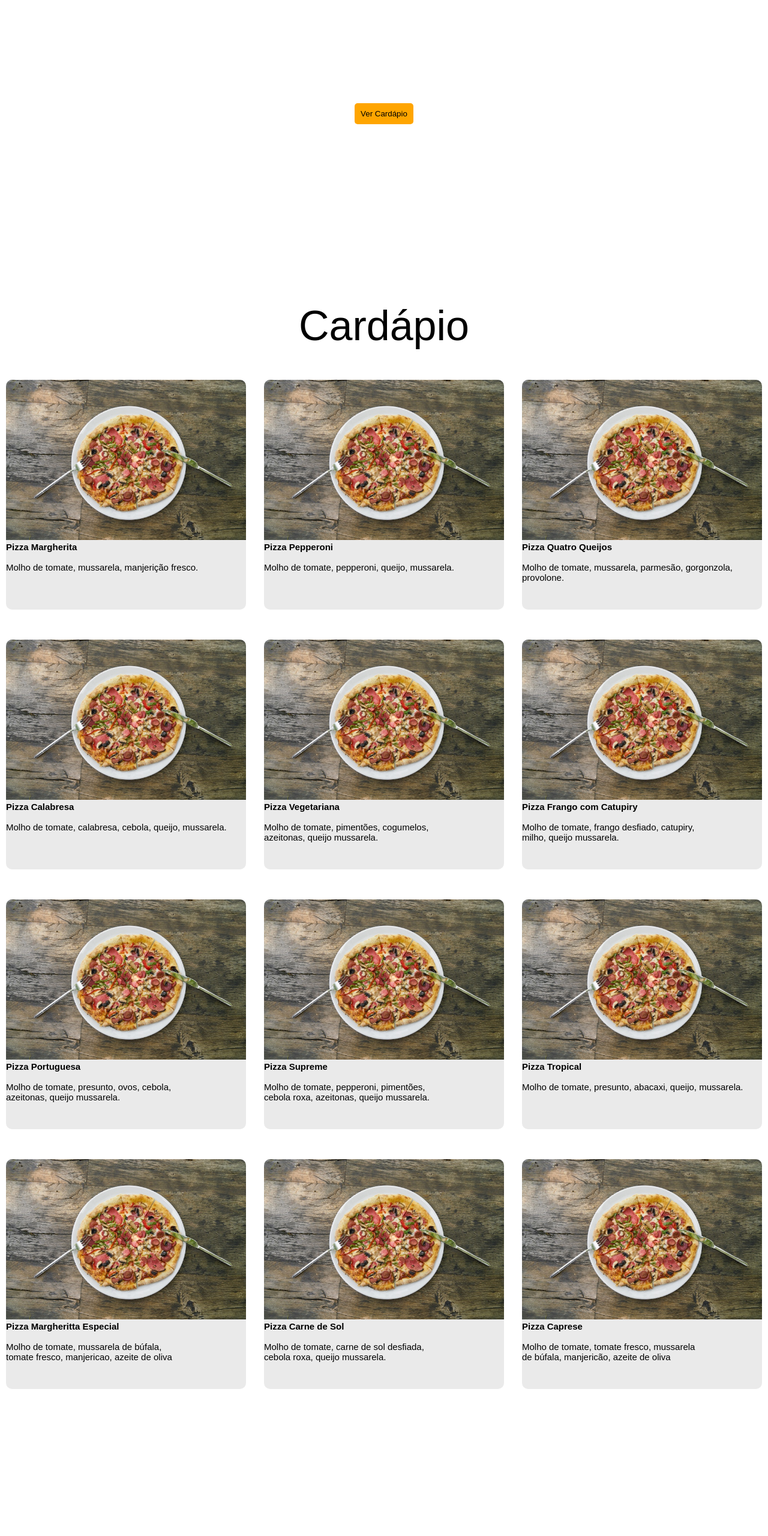
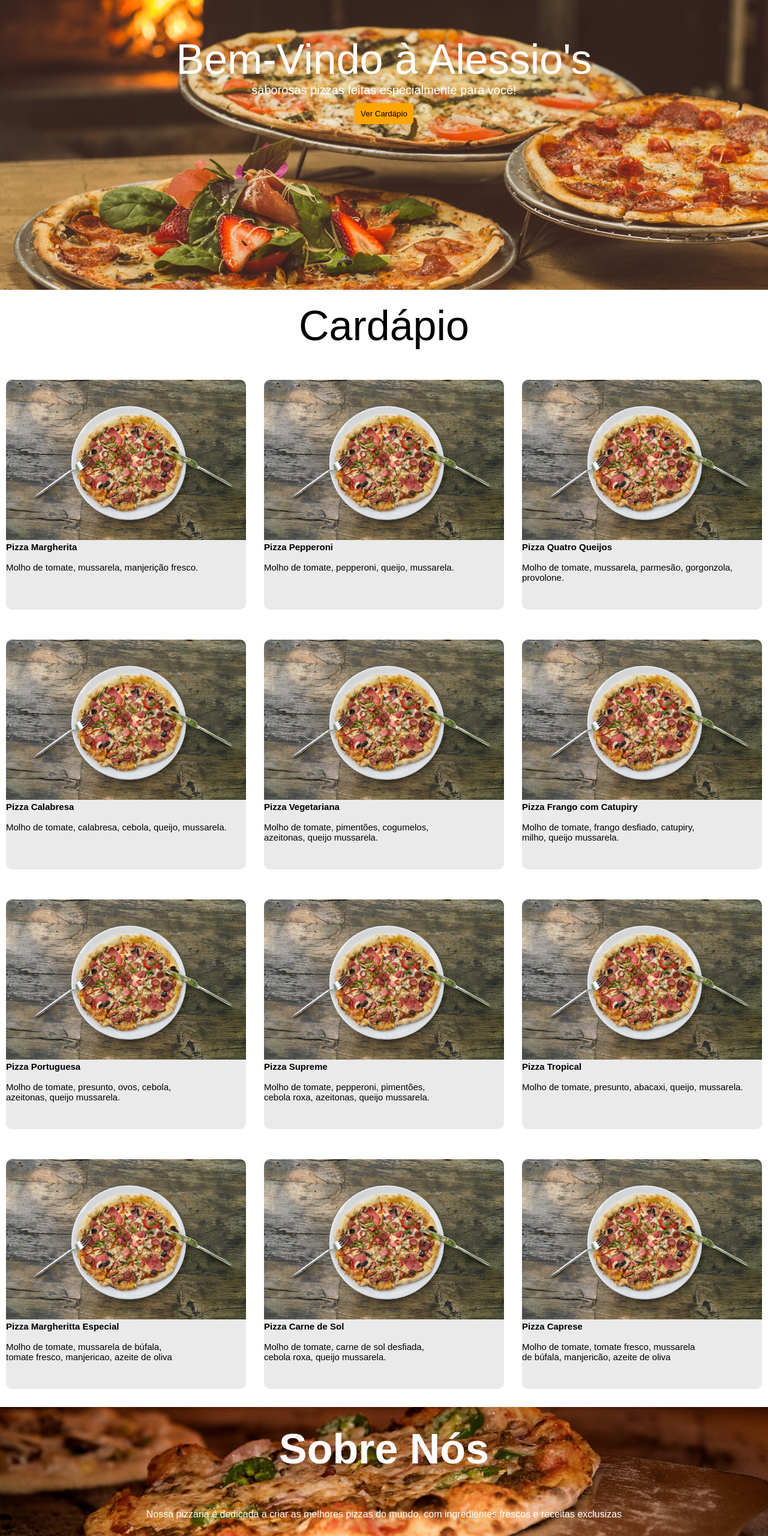
Before and after one commit to DiogoH79/Alessio-s, a plain HTML site: page index.html in a window 1280 px wide. Shown: the part 240-2800 px from the top of the page at 60% size. Drawn offline with Linux system fonts and the light colour scheme.

Commit message:
Update style.css

```diff
--- a/style.css
+++ b/style.css
@@ -44,7 +44,7 @@ header {
 }
 
 .bem-vinde {
-    background-image: url(imagens/header.jpg);
+    background-image: url(header.jpg);
     position: relative;
     height: 700px;
     background-repeat: no-repeat;
@@ -110,7 +110,7 @@ text-align: center;
 }
 
 .footer_sobre_nos{
-    background-image: url(imagens/footer.jpg);
+    background-image: url(footer.jpg);
     color: white;
     background-repeat: no-repeat;
     background-size: cover;
```
